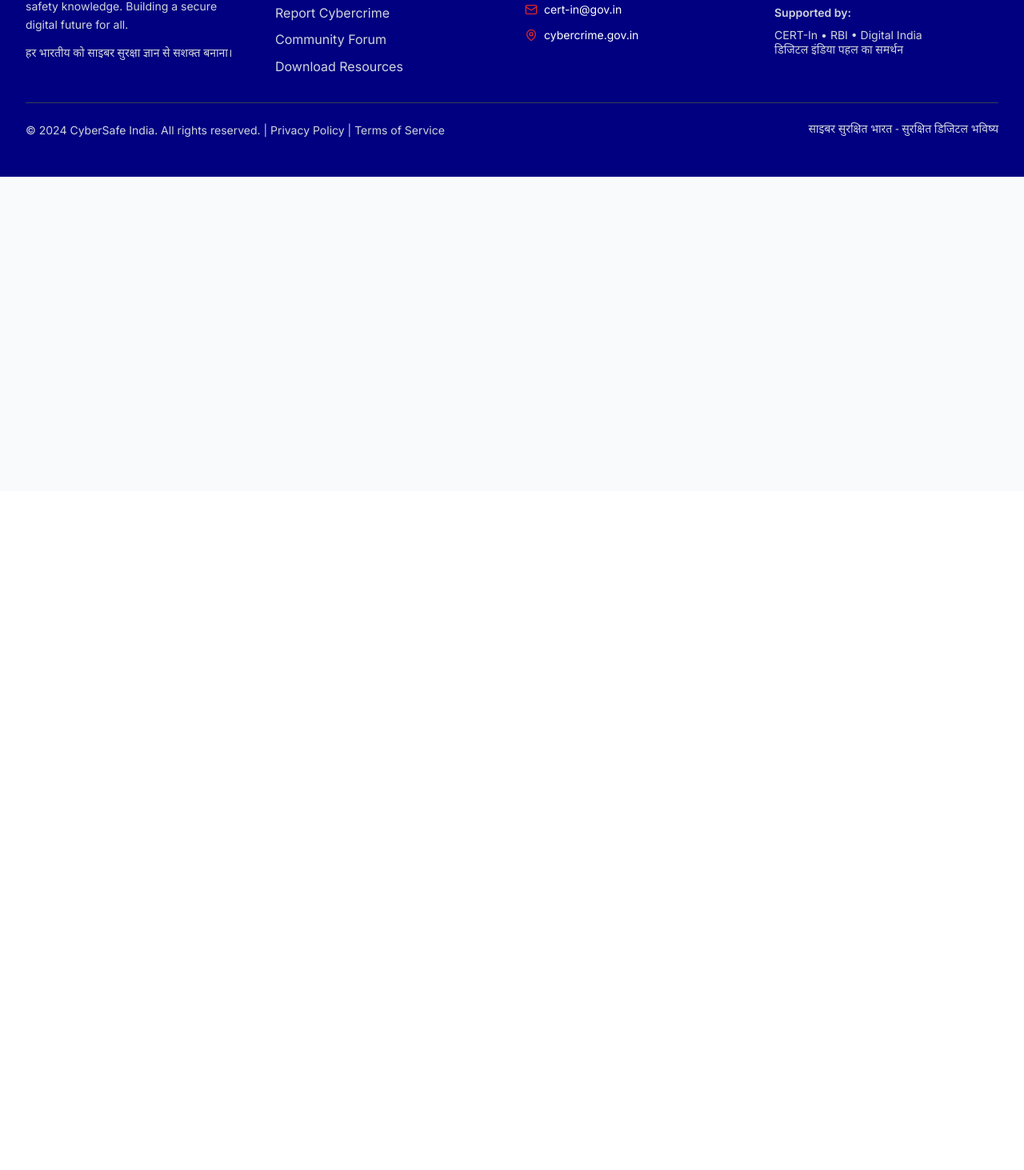
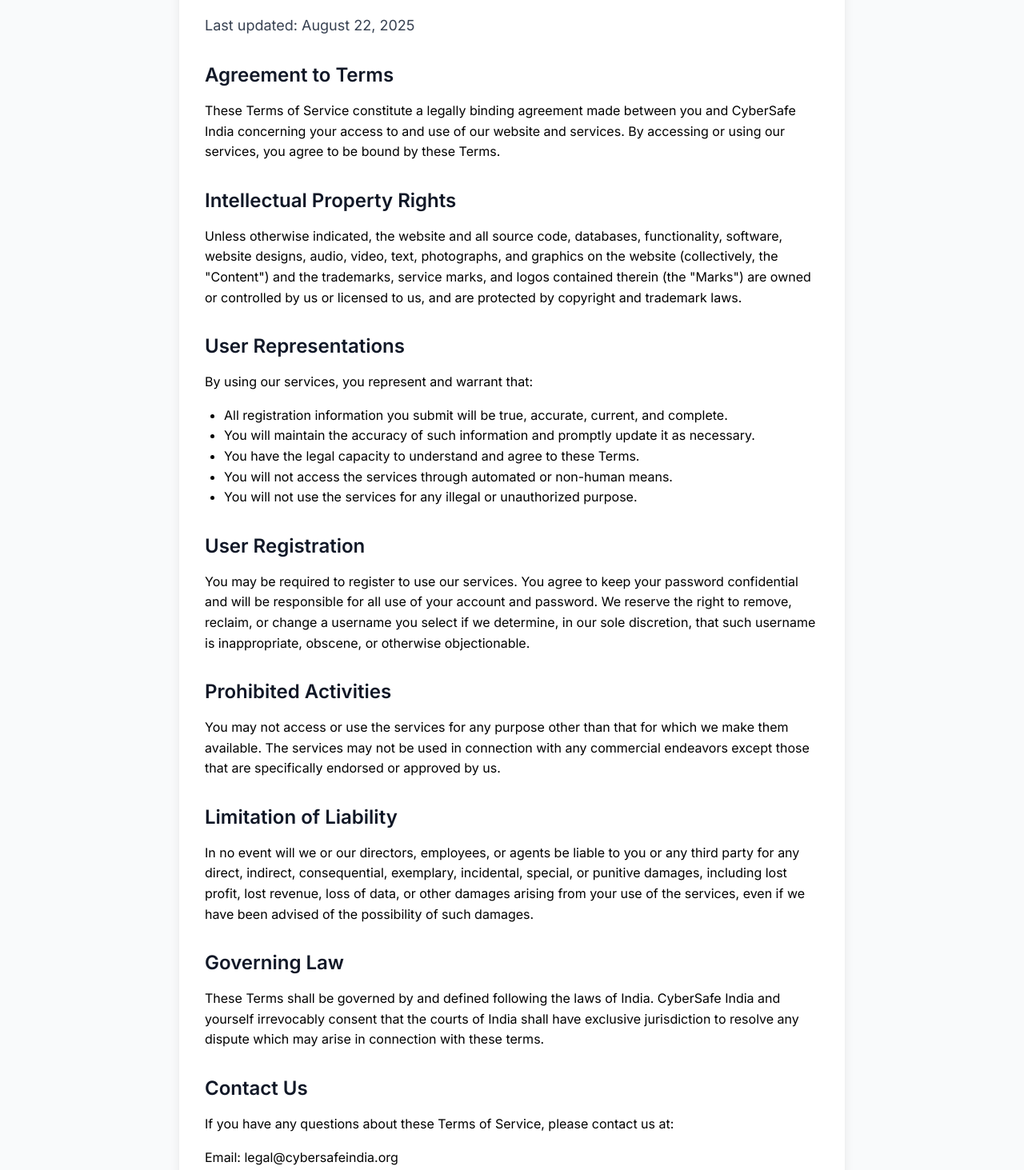
Before and after one commit to HEMANTH-S-KUMAR-1/cybersafe-india, a React (Vite) app: page /terms-of-service in a window 1280 px wide. Shown: the part 186-1649 px from the top of the page at 80% size. Before the commit the page ends 800 px from the top, so only its background shows below. Built offline with nearby package versions, Linux system fonts and the light colour scheme.

Commit message:
Add copyright notice, privacy policy and terms of service pages

```diff
--- a/src/App.tsx
+++ b/src/App.tsx
@@ -7,6 +7,8 @@
 import CommunityPage from './pages/CommunityPage';
 import ResourcesPage from './pages/ResourcesPage';
 import DemographicPage from './pages/DemographicPage';
+import PrivacyPolicy from './pages/PrivacyPolicy';
+import TermsOfService from './pages/TermsOfService';
 
 function App() {
   return (
@@ -20,6 +22,8 @@
           <Route path="/community" element={<CommunityPage />} />
           <Route path="/resources" element={<ResourcesPage />} />
           <Route path="/demographic/:type" element={<DemographicPage />} />
+          <Route path="/privacy-policy" element={<PrivacyPolicy />} />
+          <Route path="/terms-of-service" element={<TermsOfService />} />
         </Routes>
       </main>
       <Footer />
--- a/src/components/Layout/Footer.tsx
+++ b/src/components/Layout/Footer.tsx
@@ -99,7 +99,7 @@
         <div className="border-t border-gray-700 mt-8 pt-6">
           <div className="flex flex-col sm:flex-row justify-between items-center space-y-2 sm:space-y-0">
             <div className="text-sm text-gray-300">
-              © 2024 CyberSafe India. All rights reserved. | Privacy Policy | Terms of Service
+              © 2025 CyberSafe India. All rights reserved. | <Link to="/privacy-policy" className="hover:text-white transition-colors">Privacy Policy</Link> | <Link to="/terms-of-service" className="hover:text-white transition-colors">Terms of Service</Link>
             </div>
             <div className="text-sm text-gray-300 hindi">
               साइबर सुरक्षित भारत - सुरक्षित डिजिटल भविष्य
--- /dev/null
+++ b/src/pages/PrivacyPolicy.tsx
@@ -0,0 +1,86 @@
+import React from 'react';
+
+const PrivacyPolicy: React.FC = () => {
+  return (
+    <div className="min-h-screen bg-gray-50 py-12">
+      <div className="max-w-4xl mx-auto px-4 sm:px-6 lg:px-8">
+        <div className="bg-white rounded-xl shadow-lg p-8">
+          <h1 className="text-3xl font-bold text-gray-900 mb-6">Privacy Policy</h1>
+
+          <div className="prose prose-blue max-w-none">
+            <p className="text-lg text-gray-700 mb-6">
+              Last updated: August 22, 2025
+            </p>
+
+            <h2 className="text-2xl font-semibold text-gray-900 mt-8 mb-4">Introduction</h2>
+            <p className="mb-4">
+              CyberSafe India ("we", "our", or "us") is committed to protecting your privacy.
+              This Privacy Policy explains how we collect, use, disclose, and safeguard your information when you visit our website
+              and use our services.
+            </p>
+
+            <h2 className="text-2xl font-semibold text-gray-900 mt-8 mb-4">Information We Collect</h2>
+            <p className="mb-4">
+              <strong>Personal Information:</strong> We may collect personal information that you voluntarily provide to us when you
+              register on our platform, express interest in obtaining information about us or our products and services, or otherwise
+              contact us.
+            </p>
+            <p className="mb-4">
+              <strong>Usage Data:</strong> We may automatically collect certain information when you visit, use or navigate our platform.
+              This information does not reveal your specific identity but may include device and usage information such as your IP address,
+              browser and device characteristics, operating system, language preferences, referring URLs, device name, country, location,
+              and information about how and when you use our platform.
+            </p>
+
+            <h2 className="text-2xl font-semibold text-gray-900 mt-8 mb-4">How We Use Your Information</h2>
+            <p className="mb-4">
+              We use the information we collect for various purposes, including:
+            </p>
+            <ul className="list-disc pl-6 mb-6">
+              <li>Providing, personalizing, and improving our services</li>
+              <li>Communicating with you, including for customer service</li>
+              <li>Processing your transactions</li>
+              <li>Sending you marketing and promotional communications</li>
+              <li>Responding to legal requests and preventing harm</li>
+            </ul>
+
+            <h2 className="text-2xl font-semibold text-gray-900 mt-8 mb-4">Information Sharing</h2>
+            <p className="mb-4">
+              We do not share your personal information with third parties except as described in this Privacy Policy.
+              We may share information with:
+            </p>
+            <ul className="list-disc pl-6 mb-6">
+              <li>Service providers who perform services for us</li>
+              <li>Legal authorities when required by law</li>
+              <li>Professional advisors, such as lawyers, auditors, and insurers</li>
+            </ul>
+
+            <h2 className="text-2xl font-semibold text-gray-900 mt-8 mb-4">Your Rights</h2>
+            <p className="mb-4">
+              Depending on your location, you may have certain rights regarding your personal information, including:
+            </p>
+            <ul className="list-disc pl-6 mb-6">
+              <li>The right to access the personal information we have about you</li>
+              <li>The right to rectify inaccurate personal information</li>
+              <li>The right to delete your personal information</li>
+              <li>The right to restrict processing of your personal information</li>
+              <li>The right to data portability</li>
+              <li>The right to object to processing of your personal information</li>
+            </ul>
+
+            <h2 className="text-2xl font-semibold text-gray-900 mt-8 mb-4">Contact Us</h2>
+            <p className="mb-4">
+              If you have any questions about this Privacy Policy, please contact us at:
+            </p>
+            <p className="mb-4">
+              Email: privacy@cybersafeindia.org<br />
+              Address: CyberSafe India Headquarters, New Delhi, India
+            </p>
+          </div>
+        </div>
+      </div>
+    </div>
+  );
+};
+
+export default PrivacyPolicy;
--- /dev/null
+++ b/src/pages/TermsOfService.tsx
@@ -0,0 +1,87 @@
+import React from 'react';
+
+const TermsOfService: React.FC = () => {
+  return (
+    <div className="min-h-screen bg-gray-50 py-12">
+      <div className="max-w-4xl mx-auto px-4 sm:px-6 lg:px-8">
+        <div className="bg-white rounded-xl shadow-lg p-8">
+          <h1 className="text-3xl font-bold text-gray-900 mb-6">Terms of Service</h1>
+
+          <div className="prose prose-blue max-w-none">
+            <p className="text-lg text-gray-700 mb-6">
+              Last updated: August 22, 2025
+            </p>
+
+            <h2 className="text-2xl font-semibold text-gray-900 mt-8 mb-4">Agreement to Terms</h2>
+            <p className="mb-4">
+              These Terms of Service constitute a legally binding agreement made between you and CyberSafe India
+              concerning your access to and use of our website and services. By accessing or using our services,
+              you agree to be bound by these Terms.
+            </p>
+
+            <h2 className="text-2xl font-semibold text-gray-900 mt-8 mb-4">Intellectual Property Rights</h2>
+            <p className="mb-4">
+              Unless otherwise indicated, the website and all source code, databases, functionality, software,
+              website designs, audio, video, text, photographs, and graphics on the website (collectively, the "Content")
+              and the trademarks, service marks, and logos contained therein (the "Marks") are owned or controlled by us or
+              licensed to us, and are protected by copyright and trademark laws.
+            </p>
+
+            <h2 className="text-2xl font-semibold text-gray-900 mt-8 mb-4">User Representations</h2>
+            <p className="mb-4">
+              By using our services, you represent and warrant that:
+            </p>
+            <ul className="list-disc pl-6 mb-6">
+              <li>All registration information you submit will be true, accurate, current, and complete.</li>
+              <li>You will maintain the accuracy of such information and promptly update it as necessary.</li>
+              <li>You have the legal capacity to understand and agree to these Terms.</li>
+              <li>You will not access the services through automated or non-human means.</li>
+              <li>You will not use the services for any illegal or unauthorized purpose.</li>
+            </ul>
+
+            <h2 className="text-2xl font-semibold text-gray-900 mt-8 mb-4">User Registration</h2>
+            <p className="mb-4">
+              You may be required to register to use our services. You agree to keep your password confidential
+              and will be responsible for all use of your account and password. We reserve the right to remove,
+              reclaim, or change a username you select if we determine, in our sole discretion, that such username
+              is inappropriate, obscene, or otherwise objectionable.
+            </p>
+
+            <h2 className="text-2xl font-semibold text-gray-900 mt-8 mb-4">Prohibited Activities</h2>
+            <p className="mb-4">
+              You may not access or use the services for any purpose other than that for which we make them available.
+              The services may not be used in connection with any commercial endeavors except those that are specifically
+              endorsed or approved by us.
+            </p>
+
+            <h2 className="text-2xl font-semibold text-gray-900 mt-8 mb-4">Limitation of Liability</h2>
+            <p className="mb-4">
+              In no event will we or our directors, employees, or agents be liable to you or any third party for any direct,
+              indirect, consequential, exemplary, incidental, special, or punitive damages, including lost profit, lost revenue,
+              loss of data, or other damages arising from your use of the services, even if we have been advised of the possibility
+              of such damages.
+            </p>
+
+            <h2 className="text-2xl font-semibold text-gray-900 mt-8 mb-4">Governing Law</h2>
+            <p className="mb-4">
+              These Terms shall be governed by and defined following the laws of India. CyberSafe India and yourself
+              irrevocably consent that the courts of India shall have exclusive jurisdiction to resolve any dispute
+              which may arise in connection with these terms.
+            </p>
+
+            <h2 className="text-2xl font-semibold text-gray-900 mt-8 mb-4">Contact Us</h2>
+            <p className="mb-4">
+              If you have any questions about these Terms of Service, please contact us at:
+            </p>
+            <p className="mb-4">
+              Email: legal@cybersafeindia.org<br />
+              Address: CyberSafe India Headquarters, New Delhi, India
+            </p>
+          </div>
+        </div>
+      </div>
+    </div>
+  );
+};
+
+export default TermsOfService;
```
